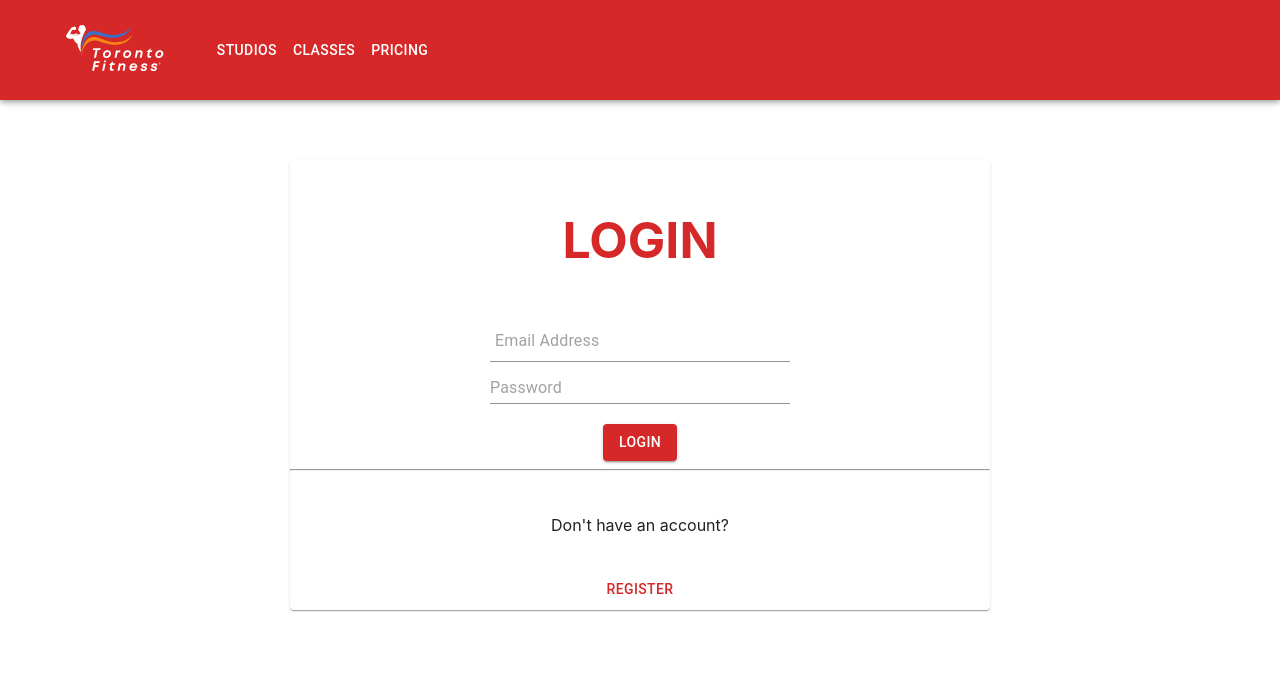
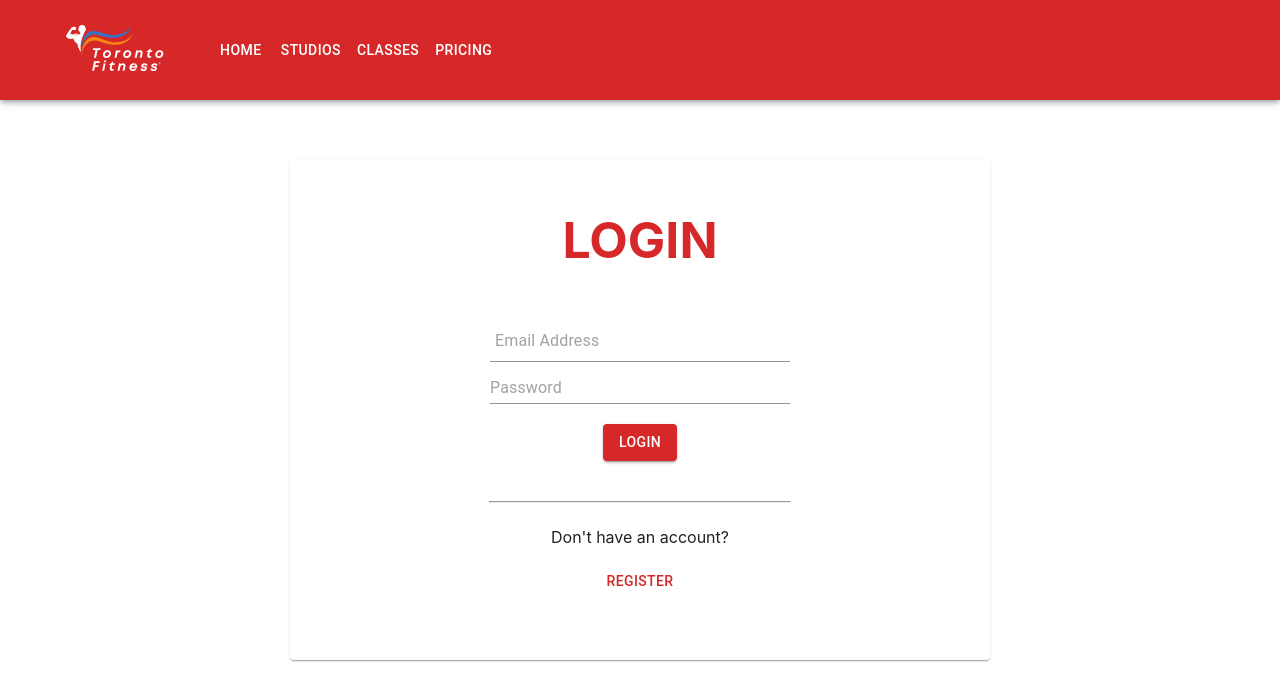
Before and after one commit to kenneth-miura/csc309-pf, a React (Create React App) app in the folder PF/frontend/: page /login in a window 1280 px wide. Shown: the top 700 px of the page. Built offline with nearby package versions, Linux system fonts and the light colour scheme.

Commit message:
finished simple routing to login page

```diff
--- a/PF/frontend/src/components/LoginCard/LoginCard.jsx
+++ b/PF/frontend/src/components/LoginCard/LoginCard.jsx
@@ -19,7 +19,7 @@ function LoginCard(props) {
         style={{
           backgroundColor: "white",
           width: "700px",
-          height: "450px",
+          height: "500px",
           marginTop: "20vh",
           marginBottom: "24vh",
         }}
@@ -50,10 +50,11 @@ function LoginCard(props) {
             Login
           </Button>
         </div>
-        <hr></hr>
+        <hr style={{color: "#d62828", width: "300px", marginTop: "40px"}}></hr>
         <div
           style={{
-            paddingTop: "20px",
+            margin: "0px",
+            padding: "0px",
             display: "flex",
             justifyContent: "center",
           }}
@@ -62,7 +63,7 @@ function LoginCard(props) {
         </div>
         <div
           style={{
-            paddingTop: "20px",
+            paddingTop: "0px",
             display: "flex",
             justifyContent: "center",
           }}
--- a/PF/frontend/src/components/Navbar.jsx
+++ b/PF/frontend/src/components/Navbar.jsx
@@ -15,6 +15,18 @@ function Navbar({isLoginPage}) {
       <Container maxWidth="xl">
         <Toolbar disableGutters>
           <MainLogo style={{ width: "15%" }}></MainLogo>
+          {isLoginPage &&
+          <Button
+            sx={{ my: 2, color: "white", display: "block"}}
+          >
+            <NavLink
+              to={`/`}
+              style={{ color: "white", textDecoration: "none" }}
+            >
+              Home
+            </NavLink>
+          </Button>
+          }
           <Box sx={{ flexGrow: 1, display: { xs: "none", md: "flex" } }}>
             {pages.map((page) => (
               <Button
```
